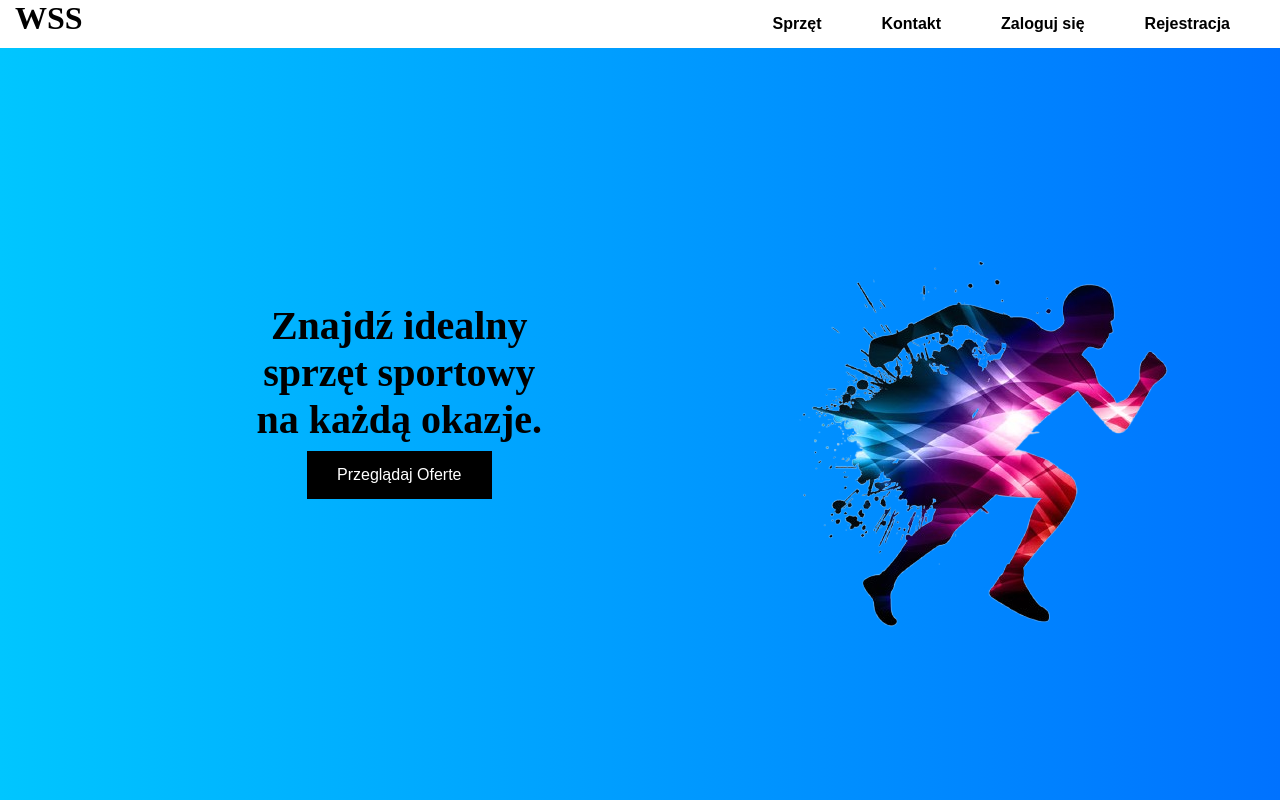
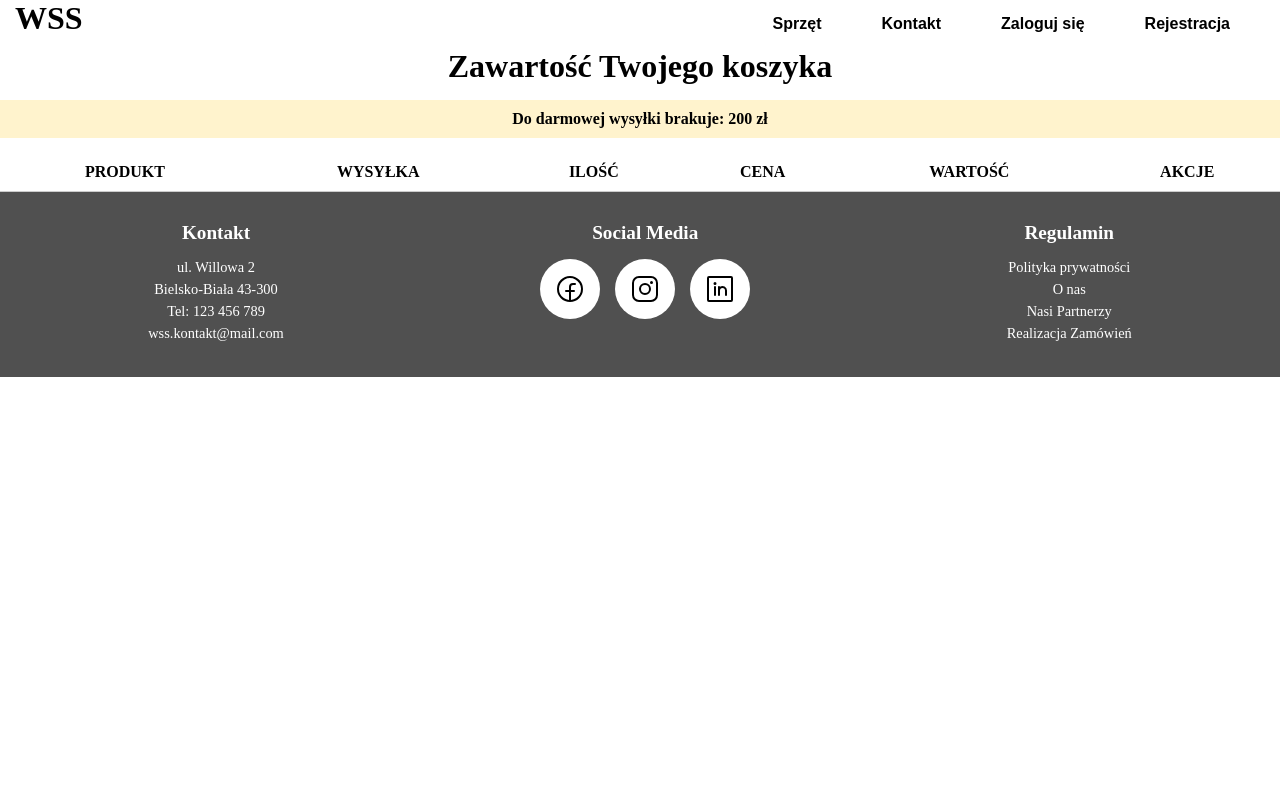
Before and after one commit to kacperoskyyy/ZSPP, a React (Create React App) app in the folder frontend/my-react-app/: page /Basket in a window 1280 px wide. Before the commit this address led to /. Shown: the top 800 px of the page. Built offline with nearby package versions, Linux system fonts and the light colour scheme.

Commit message:
Strona główna koszyka
Dodać jeszcze sumowanie zamówienia i dalsze etapy finalizacji zamówienia

```diff
--- a/frontend/my-react-app/src/App.js
+++ b/frontend/my-react-app/src/App.js
@@ -24,6 +24,7 @@ import Header from "./Header";
 import UserProfile from "./components/UserProfile";
 import UserHistory from "./components/UserHistory";
 import UserReservations from "./components/UserReservations";
+import Basket from "./pages/user/Basket";
 
 function App() {
   return (
@@ -39,6 +40,7 @@ function App() {
               <Route path="/login" element={<LogIn />} />
               <Route path="/register" element={<Register />} />
               <Route path="/contact" element={<ContactPage />} />
+              <Route path="/Basket" element={<Basket />} />
 
               <Route
                 path="/user-dashboard"
--- a/frontend/my-react-app/src/UserNavigation.js
+++ b/frontend/my-react-app/src/UserNavigation.js
@@ -2,6 +2,8 @@
 import React from "react";
 import { Link } from "react-router-dom";
 import { useAuth } from "./contexts/AuthContext";
+
+
 
 
 const UserNavigation = () => {
@@ -24,7 +26,7 @@ const UserNavigation = () => {
         <img src="/gregory.png" alt="koszyk" className="NavIcon" />
         <span>Panel użytkownika</span>
         </Link>
-        <Link className="Basket" to="/">
+        <Link className="Basket" to="/Basket">
         <img src="/sport.png" alt="koszyk" className="NavIcon" />
         <span>Koszyk</span>
         </Link>
--- a/frontend/my-react-app/src/contexts/CartContext.js
+++ b/frontend/my-react-app/src/contexts/CartContext.js
@@ -1,31 +1,79 @@
+// import React, { createContext, useContext, useState, useEffect } from "react";
+
+// const CartContext = createContext();
+
+// export const CartProvider = ({ children }) => {
+//   // 1) Odczytujemy stan koszyka z localStorage lub zaczynamy od pustej tablicy
+//   const [cart, setCart] = useState(() => {
+//     const stored = localStorage.getItem("cart");
+//     return stored ? JSON.parse(stored) : [];
+//   });
+
+//   // 2) Za każdym razem, gdy cart się zmieni, zapisujemy go w localStorage
+//   useEffect(() => {
+//     localStorage.setItem("cart", JSON.stringify(cart));
+//   }, [cart]);
+
+//   // Dodajemy przedmiot do koszyka
+//   const addToCart = (item) => {
+//     setCart((prev) => [...prev, item]);
+//   };
+
+//   // Czyścimy koszyk (np. po złożeniu zamówienia)
+//   const clearCart = () => {
+//     setCart([]);
+//   };
+
+//   return (
+//     <CartContext.Provider value={{ cart, addToCart, clearCart }}>
+//       {children}
+//     </CartContext.Provider>
+//   );
+// };
+
+// export const useCart = () => useContext(CartContext);
+
+
+
 import React, { createContext, useContext, useState, useEffect } from "react";
 
 const CartContext = createContext();
 
 export const CartProvider = ({ children }) => {
-  // 1) Odczytujemy stan koszyka z localStorage lub zaczynamy od pustej tablicy
-  const [cart, setCart] = useState(() => {
-    const stored = localStorage.getItem("cart");
-    return stored ? JSON.parse(stored) : [];
-  });
+  const [cartItems, setCartItems] = useState([]);
 
-  // 2) Za każdym razem, gdy cart się zmieni, zapisujemy go w localStorage
   useEffect(() => {
-    localStorage.setItem("cart", JSON.stringify(cart));
-  }, [cart]);
+    // Załaduj z localStorage po odświeżeniu
+    const stored = localStorage.getItem("cartItems");
+    if (stored) {
+      setCartItems(JSON.parse(stored));
+    }
+  }, []);
 
-  // Dodajemy przedmiot do koszyka
+  useEffect(() => {
+    // Zapisz do localStorage przy zmianie
+    localStorage.setItem("cartItems", JSON.stringify(cartItems));
+  }, [cartItems]);
+
   const addToCart = (item) => {
-    setCart((prev) => [...prev, item]);
+    const existing = cartItems.find((i) => i.id === item.id);
+    if (existing) {
+      setCartItems(
+        cartItems.map((i) =>
+          i.id === item.id ? { ...i, quantity: i.quantity + 1 } : i
+        )
+      );
+    } else {
+      setCartItems([...cartItems, { ...item, quantity: 1 }]);
+    }
   };
 
-  // Czyścimy koszyk (np. po złożeniu zamówienia)
-  const clearCart = () => {
-    setCart([]);
+  const removeFromCart = (item) => {
+    setCartItems(cartItems.filter((i) => i.id !== item.id));
   };
 
   return (
-    <CartContext.Provider value={{ cart, addToCart, clearCart }}>
+    <CartContext.Provider value={{ cartItems, addToCart, removeFromCart }}>
       {children}
     </CartContext.Provider>
   );
--- /dev/null
+++ b/frontend/my-react-app/src/pages/user/Basket.css
@@ -0,0 +1,30 @@
+.basket-table {
+  width: 100%;
+  border-collapse: collapse;
+  padding: 10 px;
+}
+
+.basket-table th, .basket-table td {
+  border-bottom: 1px solid #ccc;
+  padding: 10px;
+  text-align: center;
+}
+
+.basket-img {
+  width: 50px;
+  height: auto;
+  margin-right: 10px;
+}
+
+.basket-product {
+  display: flex;
+  align-items: center;
+  gap: 10px;
+}
+
+.free-shipping-banner {
+  background-color: #fff3cd;
+  padding: 10px;
+  font-weight: bold;
+  margin: 15px 0;
+}
--- /dev/null
+++ b/frontend/my-react-app/src/pages/user/Basket.js
@@ -0,0 +1,65 @@
+
+import React from "react";
+import { useCart } from "../../contexts/CartContext";
+import "./Basket.css"; // Optional: create this file for styles
+
+
+
+const FREE_SHIPPING_THRESHOLD = 200;
+
+const Basket = () => {
+  const { cartItems, removeFromCart } = useCart();
+
+  const totalValue = cartItems.reduce(
+    (sum, item) => sum + item.price_per_day * item.quantity,
+    0
+  );
+
+  const remaining = Math.max(FREE_SHIPPING_THRESHOLD - totalValue, 0);
+
+  return (
+    <div className="basket-page">
+      <h1>Zawartość Twojego koszyka</h1>
+      <div className="free-shipping-banner">
+        Do darmowej wysyłki brakuje: {remaining} zł
+      </div>
+      <table className="basket-table">
+        <thead>
+          <tr>
+            <th>PRODUKT</th>
+            <th>WYSYŁKA</th>
+            <th>ILOŚĆ</th>
+            <th>CENA</th>
+            <th>WARTOŚĆ</th>
+            <th>AKCJE</th>
+          </tr>
+        </thead>
+        <tbody>
+          {cartItems.map((item) => (
+            <tr key={item.id}>
+              <td className="basket-product">
+                <img
+                  src={item.images?.[0]?.image_path || "/gregory.png"}
+                  alt={item.name}
+                  className="basket-img"
+                />
+                <span>{item.name}</span>
+              </td>
+              <td>24 h</td>
+              <td>{item.quantity} szt.</td>
+              <td>{item.price_per_day.toFixed(2)} zł</td>
+              <td>{(item.price_per_day * item.quantity).toFixed(2)} zł</td>
+              <td>
+                <button onClick={() => removeFromCart(item)}>
+                  🗑️
+                </button>
+              </td>
+            </tr>
+          ))}
+        </tbody>
+      </table>
+    </div>
+  );
+};
+
+export default Basket;
```
